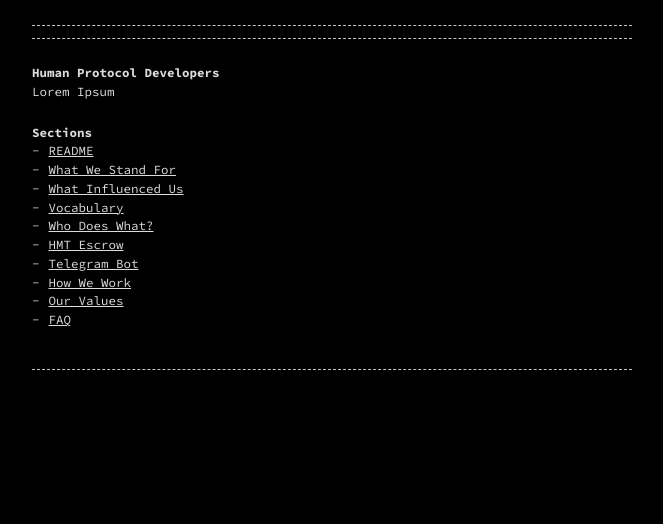
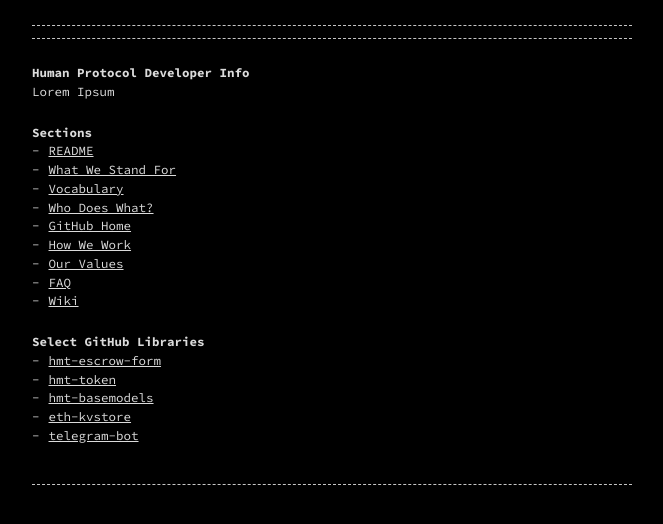
Before and after one commit to SaturnalyaJones/saturnalyajones.github.io, a Jekyll site: the page built from index.md, in a window 1280 px wide. Shown: the top 524 px of the page, without its empty margins (308-971 px from the left). Built offline with Jekyll 4.4.1, drawn with Linux system fonts in a browser that asks for light colours.

Commit message:
updated example contents

```diff
--- a/_sass/_hacker.scss
+++ /dev/null
@@ -1,32 +0,0 @@
-/**
- * Hacker theme variables
- */
-
-:root {
-  --base-color: #00ff00;
-  --border: dashed 1px rgba(0, 255, 0, 0.9);
-  --selection-background: rgba(0, 255, 0, 0.99);
-  --selection-text: #000;
-  --background-color: #000;
-  --text-color: var(--base-color);
-  --placeholder-color: var(--base-color);
-  --link-color: var(--base-color);
-  --code-color-1: #aaaaaa;
-  --code-color-2: #ffffcc;
-  --code-color-3: #F00000;
-  --code-color-4: #F0A0A0;
-  --code-color-5: #b38aff;
-  --code-color-6: #5ba711;
-  --code-color-7: #e4e477;
-  --code-color-8: #000080;
-  --code-color-9: #05ca05;
-  --code-color-10: #888888;
-  --code-color-11: #555555;
-  --code-color-12: #800080;
-  --code-color-13: #00d4d4;
-  --code-color-14: #00c1c1;
-  --code-color-15: #ed9d13;
-  --code-color-16: #1e90ff;
-  --code-color-17: #800000;
-  --code-color-18: #bbbbbb;
-}
--- a/assets/main-hacker.scss
+++ /dev/null
@@ -1,6 +0,0 @@
----
-# Only the main Sass file needs front matter (the dashes are enough)
----
-
-@import "hacker";
-@import "base";
--- a/index.md
+++ b/index.md
@@ -4,18 +4,24 @@
 permalink: /
 ---
 
-# Human Protocol Developers
+# Human Protocol Developer Info
 
 Lorem Ipsum
 
 ## Sections
-* [README](https://github.com/hCaptcha/telegram-bot)
-* [What We Stand For](https://github.com/basecamp/handbook/blob/master/what-we-stand-for.md)
-* [What Influenced Us](https://github.com/basecamp/handbook/blob/master/what-influenced-us.md)
-* [Vocabulary](https://github.com/basecamp/handbook/blob/master/vocabulary.md)
-* [Who Does What?](https://github.com/basecamp/handbook/blob/master/orgchart.md)
-* [HMT Escrow](https://github.com/basecamp/handbook/blob/master/where-we-work.md)
-* [Telegram Bot](https://github.com/hCaptcha/telegram-bot)
-* [How We Work](https://github.com/basecamp/handbook/blob/master/how-we-work.md)
-* [Our Values](https://github.com/basecamp/handbook/blob/master/our-rituals.md)
-* [FAQ](https://github.com/basecamp/handbook/blob/master/faq.md)
+* [README](--)
+* [What We Stand For](--)
+* [Vocabulary](--)
+* [Who Does What?](--)
+* [GitHub Home](https://github.com/hCaptcha)
+* [How We Work](--)
+* [Our Values](-)
+* [FAQ](--)
+* [Wiki](--)
+
+## Select GitHub Libraries
+* [hmt-escrow-form](https://github.com/hCaptcha/hmt-escrow)
+* [hmt-token](https://github.com/hCaptcha/hmt-escrow)
+* [hmt-basemodels](https://github.com/hCaptcha/hmt-basemodels)
+* [eth-kvstore](https://github.com/hCaptcha/eth-kvstore)
+* [telegram-bot](https://github.com/hCaptcha/telegram-bot)
```
Also changed, not shown: README.md, screenrec-dark.gif (deleted), screenshot-dark.png (deleted), screenshot-hacker.png (deleted), screenshot-light.png (deleted).
